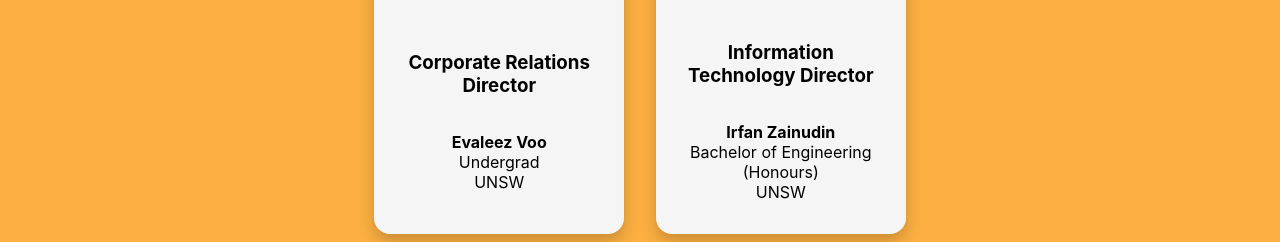
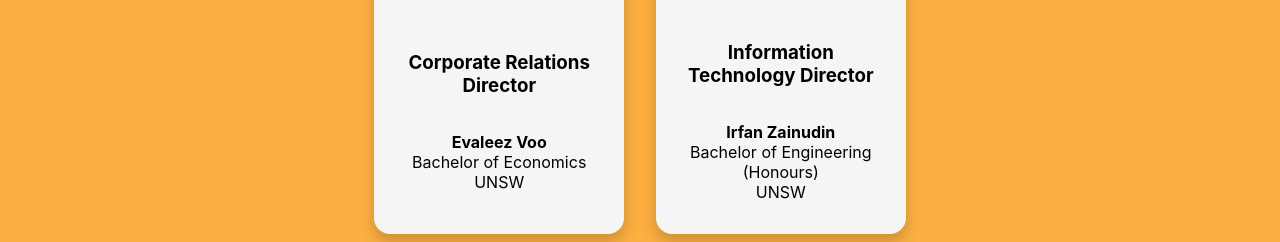
Before and after one commit to MASCA-NSW/official-website, a React (Create React App) app: page /#/about in a window 1280 px wide. Shown: the part 2580-2822 px from the top of the page. Built offline with nearby package versions, Linux system fonts and the light colour scheme.

Commit message:
updated Eva's info

```diff
--- a/src/data/CouncilMembers.js
+++ b/src/data/CouncilMembers.js
@@ -66,7 +66,7 @@ const councilMembers = [
     imageSource: null,
     portfolio: "Corporate Relations Director",
     name: "Evaleez Voo",
-    course: "Undergrad",
+    course: "Bachelor of Economics",
     uni: "UNSW"
   },
   {
```
